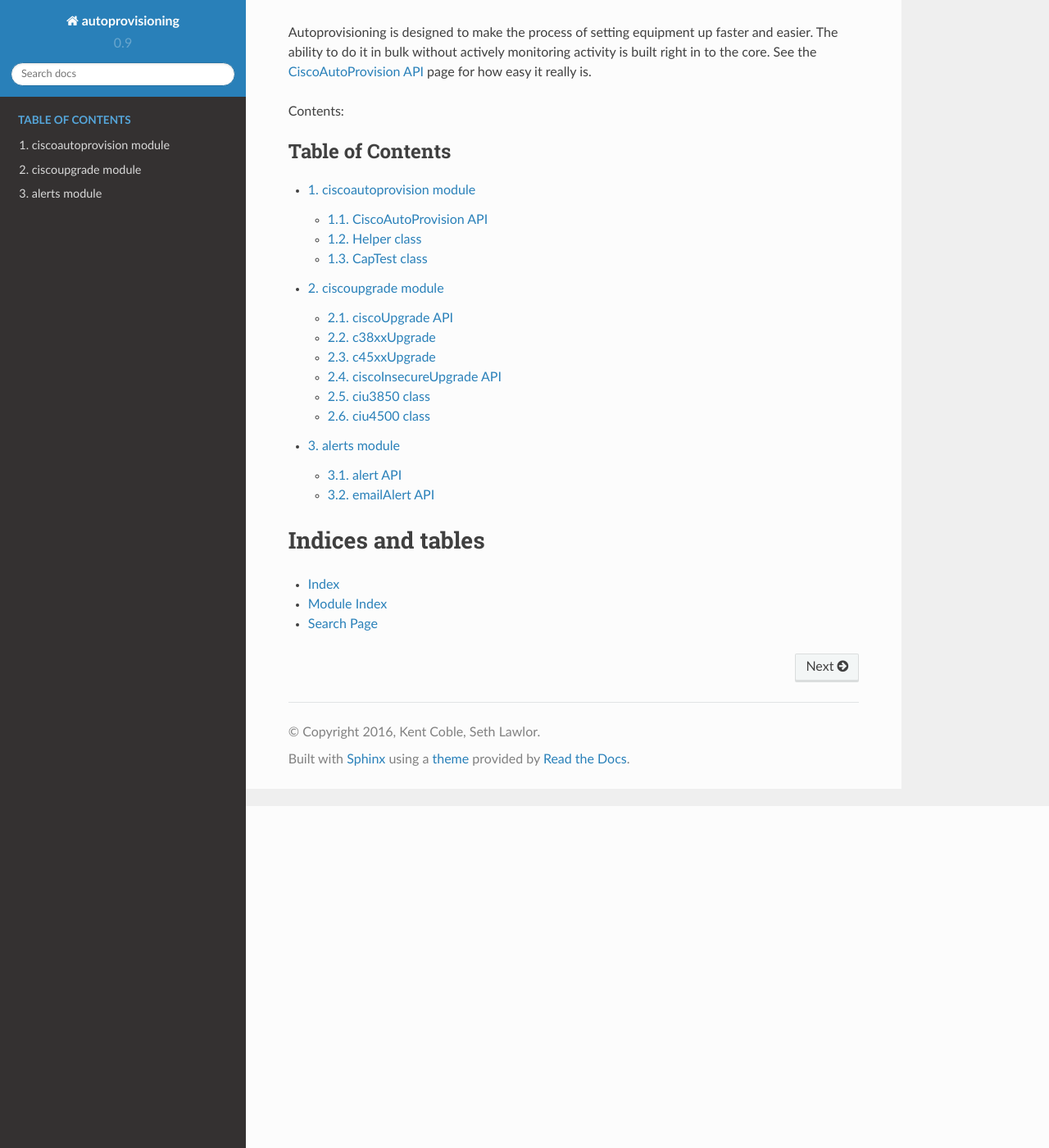
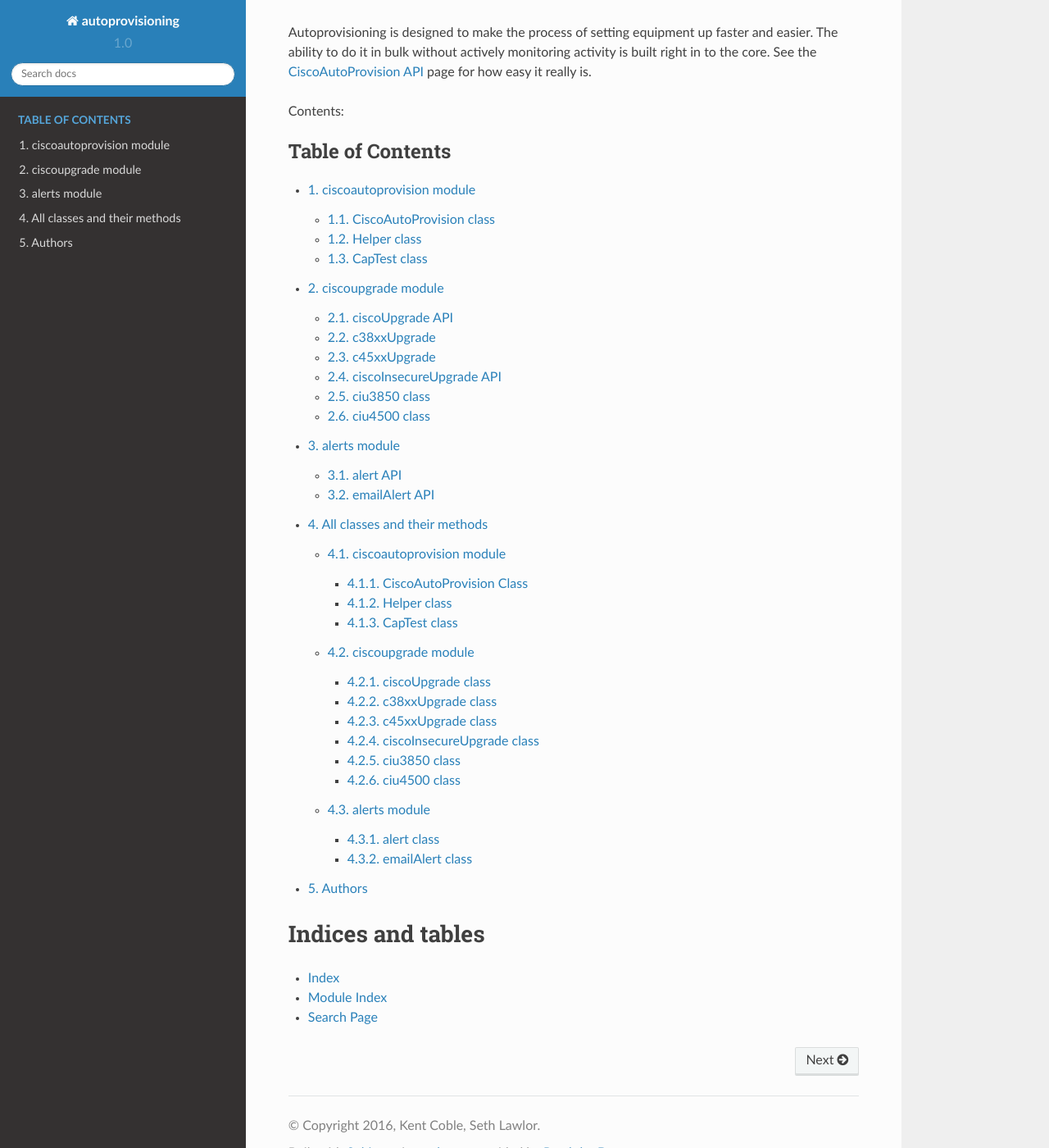
Before and after one commit to kamakazikamikaze/autoprovisioning, a Sphinx documentation site: the page built from docs/index.rst, in a window 1280 px wide and 1400 px high, scrolled down 417 px. Shown: the whole window at 82% size. Built offline with Sphinx 7.4.7 and the Read the Docs theme 2.0.0, drawn with Linux system fonts in a browser that asks for light colours.

Commit message:
Add documentation

```diff
--- /dev/null
+++ b/docs/authors.rst
@@ -0,0 +1,4 @@
+Authors
+=======
+
+.. include:: ../AUTHORS
--- a/docs/conf.py
+++ b/docs/conf.py
@@ -69,9 +69,9 @@ author = u'Kent Coble, Seth Lawlor'
 # built documents.
 #
 # The short X.Y version.
-version = u'0.9'
+version = u'1.0'
 # The full version, including alpha/beta/rc tags.
-release = u'0.9a2'
+release = u'1.0b3'
 
 # The language for content autogenerated by Sphinx. Refer to documentation
 # for a list of supported languages.
@@ -104,6 +104,7 @@ exclude_patterns = ['_build']
 # If true, sectionauthor and moduleauthor directives will be shown in the
 # output. They are ignored by default.
 # show_authors = False
+show_authors = True
 
 # The name of the Pygments (syntax highlighting) style to use.
 pygments_style = 'sphinx'
--- /dev/null
+++ b/docs/dev_api.rst
@@ -0,0 +1,129 @@
+All classes and their methods
+=============================
+
+.. toctree::
+   :maxdepth: 2
+
+This is the complete listing of all classes and functions that can be found in
+the package. It is intended to be used by developers. If you only need to see
+what public methods/functions are available, please see :ref:`cap-api`.
+
+.. _dev-api:
+
+ciscoautoprovision module
+-------------------------
+
+.. module:: ciscoautoprovision
+
+.. autofunction:: generate_config
+   :noindex:
+
+CiscoAutoProvision Class
+^^^^^^^^^^^^^^^^^^^^^^^^
+
+.. autoclass:: CiscoAutoProvision
+   :members:
+   :undoc-members:
+   :show-inheritance:
+   :noindex:
+   :private-members:
+
+Helper class
+^^^^^^^^^^^^
+
+.. autoclass:: Helper
+   :members:
+   :undoc-members:
+   :show-inheritance:
+   :noindex:
+   :private-members:
+
+CapTest class
+^^^^^^^^^^^^^
+
+.. autoclass:: CapTest
+   :members:
+   :undoc-members:
+   :show-inheritance:
+   :noindex:
+   :private-members:
+
+ciscoupgrade module
+-------------------
+
+.. module:: ciscoupgrade
+   :noindex:
+
+ciscoUpgrade class
+^^^^^^^^^^^^^^^^^^
+
+.. note:: All child classes use the same method names
+
+.. autoclass:: ciscoUpgrade
+   :members:
+   :undoc-members:
+   :show-inheritance:
+   :noindex:
+   :private-members:
+
+c38xxUpgrade class
+^^^^^^^^^^^^^^^^^^
+
+.. autoclass:: c38xxUpgrade
+   :noindex:
+
+c45xxUpgrade class
+^^^^^^^^^^^^^^^^^^
+
+.. autoclass:: c45xxUpgrade
+   :noindex:
+
+ciscoInsecureUpgrade class
+^^^^^^^^^^^^^^^^^^^^^^^^^^
+
+.. note:: All child classes use the same method names
+
+.. autoclass:: ciscoInsecureUpgrade
+   :members:
+   :undoc-members:
+   :show-inheritance:
+   :noindex:
+   :private-members:
+
+ciu3850 class
+^^^^^^^^^^^^^
+
+.. autoclass:: ciu3850
+   :noindex:
+
+ciu4500 class
+^^^^^^^^^^^^^
+
+.. autoclass:: ciu4500
+   :noindex:
+
+alerts module
+-------------
+
+.. module:: alerts
+   :noindex:
+
+alert class
+^^^^^^^^^^^
+
+.. autoclass:: alert
+   :members:
+   :undoc-members:
+   :show-inheritance:
+   :noindex:
+   :private-members:
+
+emailAlert class
+^^^^^^^^^^^^^^^^
+
+.. autoclass:: emailAlert
+   :members:
+   :undoc-members:
+   :show-inheritance:
+   :noindex:
+   :private-members:
--- a/docs/index.rst
+++ b/docs/index.rst
@@ -1,7 +1,6 @@
 Welcome to Pathway Engineering's Autoprovisioning
 =================================================
 *Setting up switches by outsourcing to software*
-
 
 Introduction
 ------------
@@ -29,6 +28,8 @@ Contents:
    ciscoautoprovision_api
    ciscoupgrade_api
    alerts_api
+   dev_api
+   authors
 
 Indices and tables
 ==================
```
Also changed, not shown: ciscoautoprovision.py (+14 -0 lines), docs/ciscoautoprovision_api.rst (+4 -6 lines), 1 other file.
